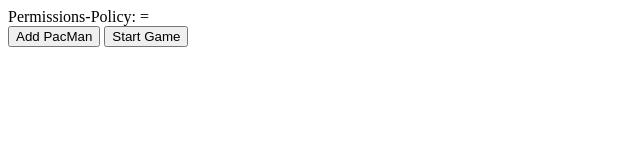
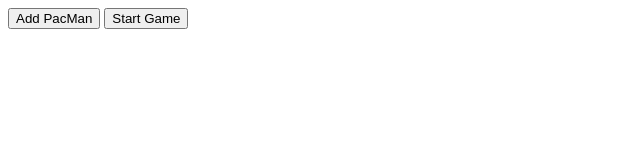
Before and after one commit to justinejkyro/pacmen-exercise, a plain HTML site: page index.html in a window 1280 px wide. Shown: the whole page, without its empty margins (0-640 px from the left). Drawn offline with Linux system fonts and the light colour scheme.

Commit message:
Update location of permission policy

```diff
--- a/index.html
+++ b/index.html
@@ -1,9 +1,8 @@
 <!DOCTYPE html>
 <html lang="en">
 <head>
-    Permissions-Policy: <directive>=<allowlist>
     <title>PacMen Factory</title>
-    <script src="./pacmen.js"></script>
+    <script src="./pacmen.js" allow="<directive> <allowlist>"></script>
 </head>
 <body>
     <div id='game'>
```
